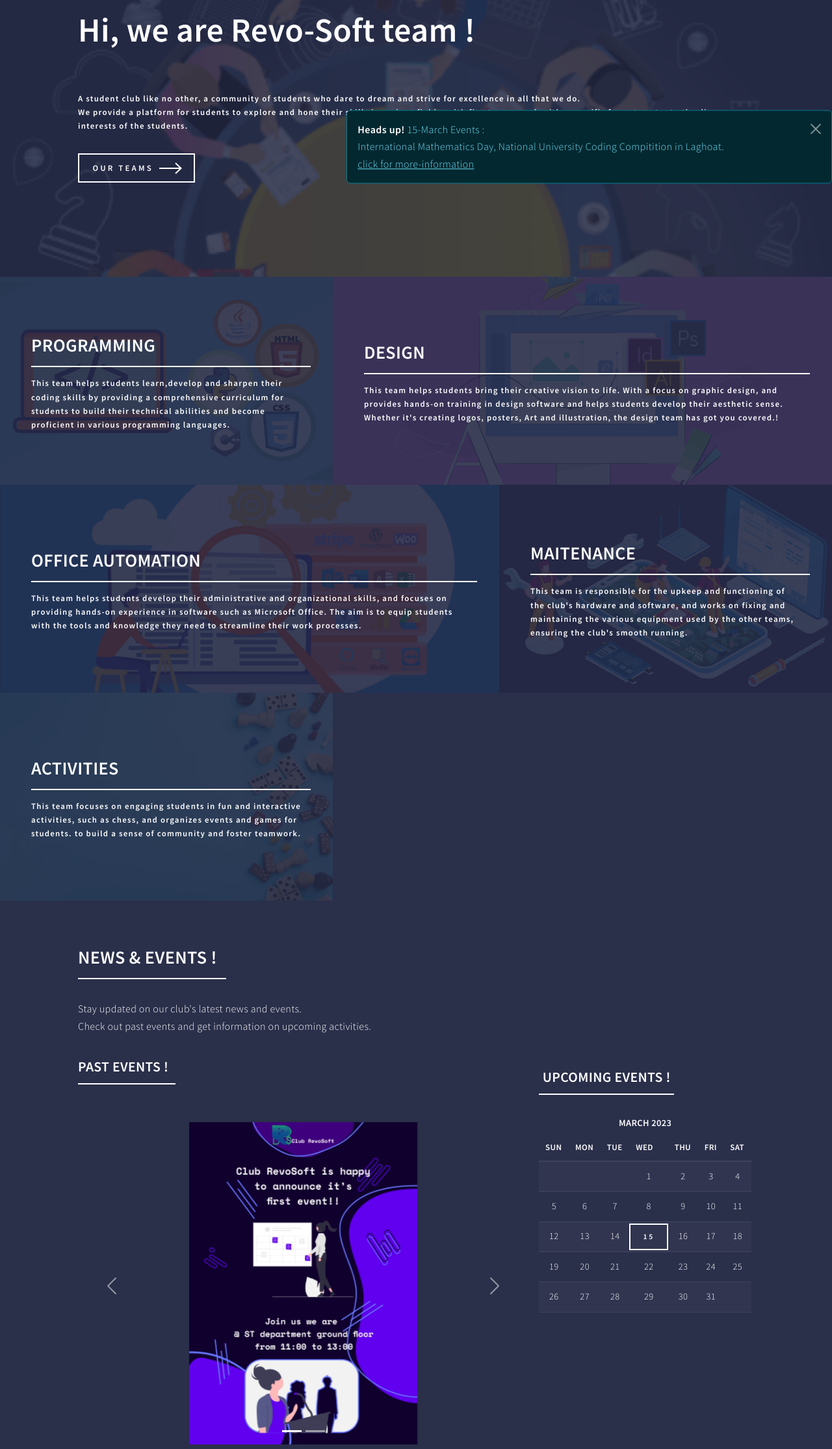
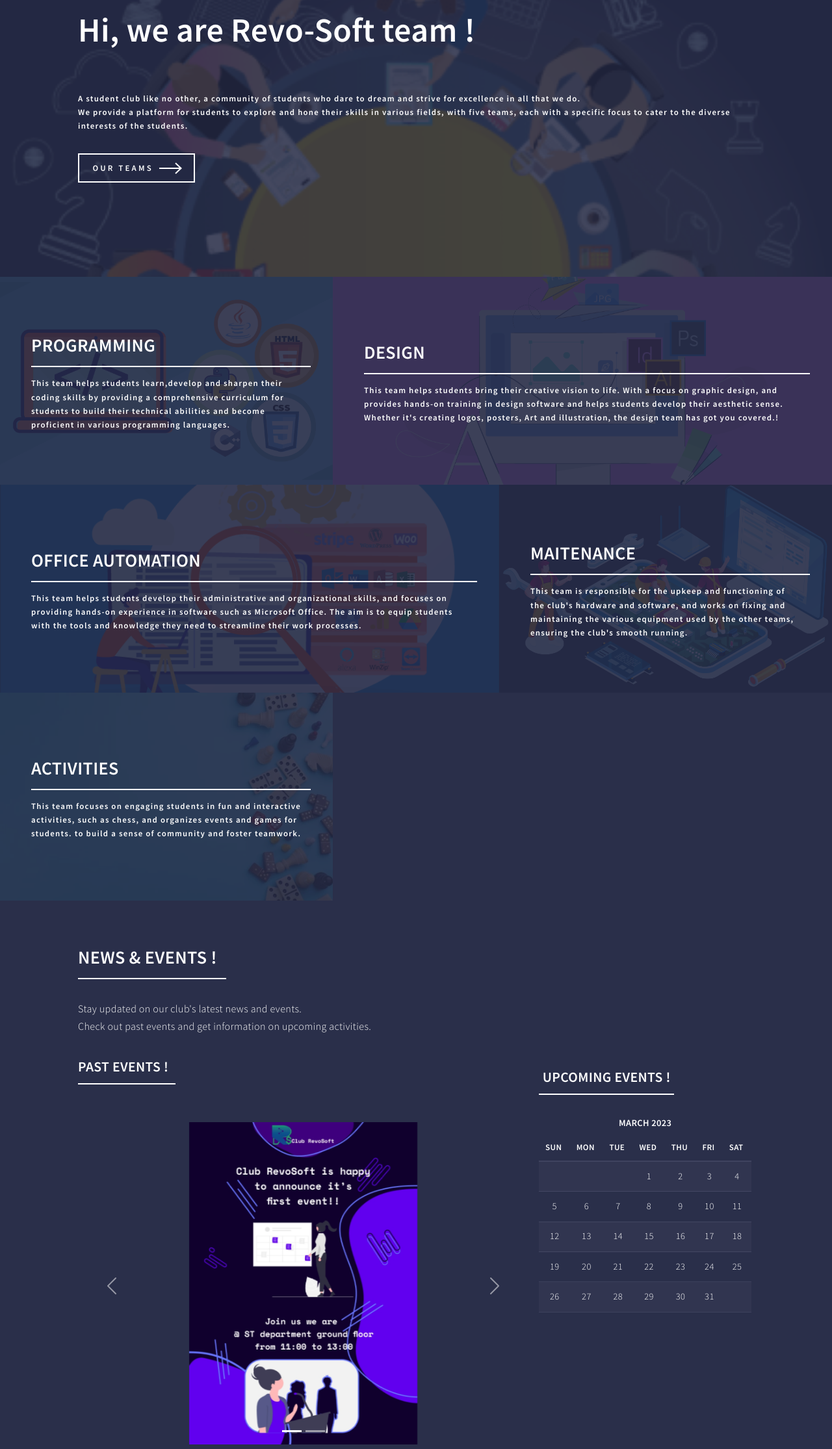
Before and after one commit to revosoftclub/revosoft, a plain HTML site: page index.html in a window 1280 px wide. Shown: the part 174-2404 px from the top of the page at 65% size. Drawn offline with nearby package versions, Linux system fonts and the light colour scheme.

Commit message:
Update index.html

```diff
--- a/index.html
+++ b/index.html
@@ -53,11 +53,7 @@
 		<section id="banner" class="major">
 			<div class="inner">
 
-				<div class="alert alert-dismissible alert-info col-md-7 position-fixed top-50 end-0 translate-middle-y " data-bs-theme="dark" style ="z-index: 2;">
-					<li type="button" class="btn-close" data-bs-dismiss="alert"></li>
-					<strong>Heads up!</strong>  15-March Events : <br> International Mathematics Day, National University Coding Compitition in Laghoat. <u href="#" type="button"  data-bs-toggle="modal"
-					data-bs-target="#exampleModal">click for more-information</u>
-				</div>
+
 
 				<header class="major">
 					<span class="image img-fluid rounded-start">
@@ -248,8 +244,7 @@
 										<td>12</td>
 										<td>13</td>
 										<td>14</td>
-										<td href="#" class="button fit" type="button" data-bs-toggle="modal"
-											data-bs-target="#exampleModal">15</td>
+										<td>15</td>
 										<td>16</td>
 										<td>17</td>
 										<td>18</td>
```
